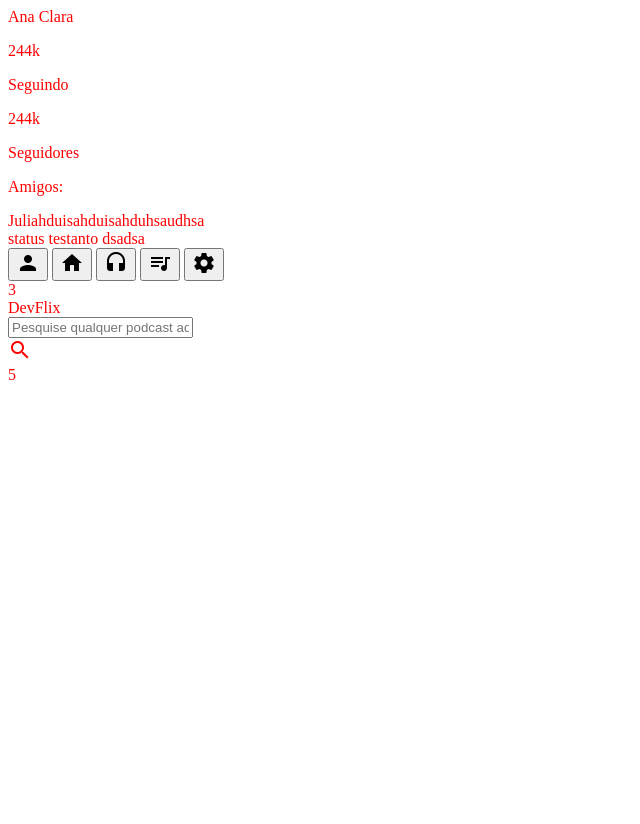
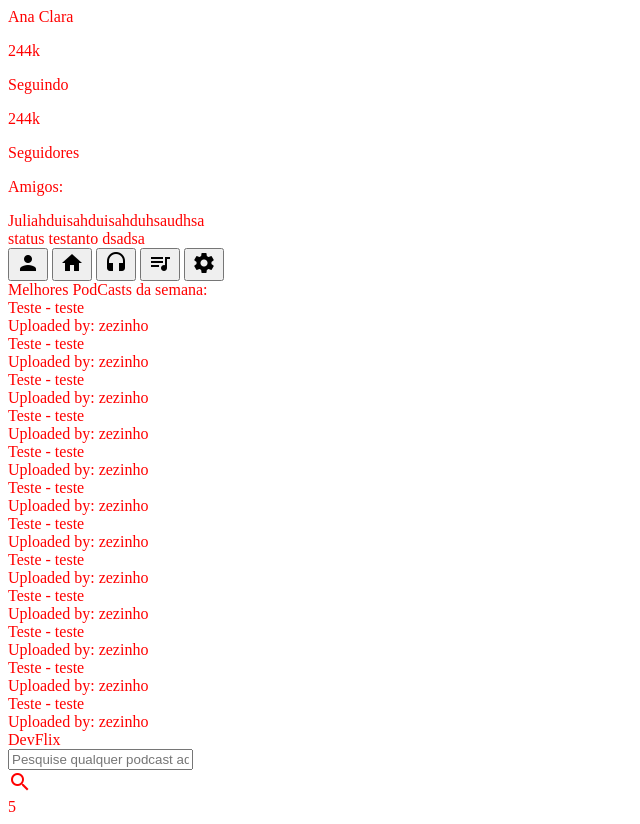
Before and after one commit to DaniloAlmeidaSantos/DevFlix, a PHP site: page /build/index.html in a window 1280 px wide. Shown: the whole page, without its empty margins (0-640 px from the left). Before the commit the page ends 380 px from the top, so only its background shows below. Run offline with PHP 8.4, Linux system fonts and the light colour scheme.

Commit message:
homepage

```diff
--- a/build/index.html
+++ b/build/index.html
@@ -33,6 +33,9 @@
                 </div>
             </div>
         </div>
+
+
+
         <div class="grid_div">
             <div class="iconbarContainer">
                 <button>
@@ -52,7 +55,126 @@
                 </button>
             </div>
         </div>
-        <div class="grid_main">3</div>
+
+
+
+        <div class="grid_main">
+            <div class="containerMain">
+                <div class="mainNews">
+                    <div class="mainlyNews"></div>
+                    <div class="oneNews"></div>
+                    <div class="twoNews"></div>
+                    <div class="threeNews"></div>
+                </div>
+
+                <div class="NameNews">
+                    Melhores PodCasts da semana:
+                </div>
+
+                <div class="podcastMDS">
+                    <div class="track">
+                        <div class="authorImg"></div>
+                        <div class="informationTrack">
+                            <div class="trackName">Teste - teste</div>
+                            <div class="authorName">Uploaded by: zezinho</div>
+                        </div>
+                    </div>
+
+                    <div class="track">
+                        <div class="authorImg"></div>
+                        <div class="informationTrack">
+                            <div class="trackName">Teste - teste</div>
+                            <div class="authorName">Uploaded by: zezinho</div>
+                        </div>
+                    </div>
+
+                    <div class="track">
+                        <div class="authorImg"></div>
+                        <div class="informationTrack">
+                            <div class="trackName">Teste - teste</div>
+                            <div class="authorName">Uploaded by: zezinho</div>
+                        </div>
+                    </div>
+
+                    <div class="track">
+                        <div class="authorImg"></div>
+                        <div class="informationTrack">
+                            <div class="trackName">Teste - teste</div>
+                            <div class="authorName">Uploaded by: zezinho</div>
+                        </div>
+                    </div>
+
+                    <div class="track">
+                        <div class="authorImg"></div>
+                        <div class="informationTrack">
+                            <div class="trackName">Teste - teste</div>
+                            <div class="authorName">Uploaded by: zezinho</div>
+                        </div>
+                    </div>
+
+                    <div class="track">
+                        <div class="authorImg"></div>
+                        <div class="informationTrack">
+                            <div class="trackName">Teste - teste</div>
+                            <div class="authorName">Uploaded by: zezinho</div>
+                        </div>
+                    </div>
+                </div>
+
+                <div class="podcastMDS">
+                    <div class="track">
+                        <div class="authorImg"></div>
+                        <div class="informationTrack">
+                            <div class="trackName">Teste - teste</div>
+                            <div class="authorName">Uploaded by: zezinho</div>
+                        </div>
+                    </div>
+
+                    <div class="track">
+                        <div class="authorImg"></div>
+                        <div class="informationTrack">
+                            <div class="trackName">Teste - teste</div>
+                            <div class="authorName">Uploaded by: zezinho</div>
+                        </div>
+                    </div>
+
+                    <div class="track">
+                        <div class="authorImg"></div>
+                        <div class="informationTrack">
+                            <div class="trackName">Teste - teste</div>
+                            <div class="authorName">Uploaded by: zezinho</div>
+                        </div>
+                    </div>
+
+                    <div class="track">
+                        <div class="authorImg"></div>
+                        <div class="informationTrack">
+                            <div class="trackName">Teste - teste</div>
+                            <div class="authorName">Uploaded by: zezinho</div>
+                        </div>
+                    </div>
+
+                    <div class="track">
+                        <div class="authorImg"></div>
+                        <div class="informationTrack">
+                            <div class="trackName">Teste - teste</div>
+                            <div class="authorName">Uploaded by: zezinho</div>
+                        </div>
+                    </div>
+
+                    <div class="track">
+                        <div class="authorImg"></div>
+                        <div class="informationTrack">
+                            <div class="trackName">Teste - teste</div>
+                            <div class="authorName">Uploaded by: zezinho</div>
+                        </div>
+                    </div>
+                </div>
+            </div>
+        </div>
+
+
+
         <div class="grid_header">
             <div class="headerContainer">
                 <div class="appName">DevFlix</div>
@@ -64,6 +186,9 @@
                 </div>
             </div>
         </div>
+
+
+
         <div class="grid_footer">5</div>
     </div>
 </body>
```
Also changed, not shown: src/scss/base.scss (+85 -2 lines).
